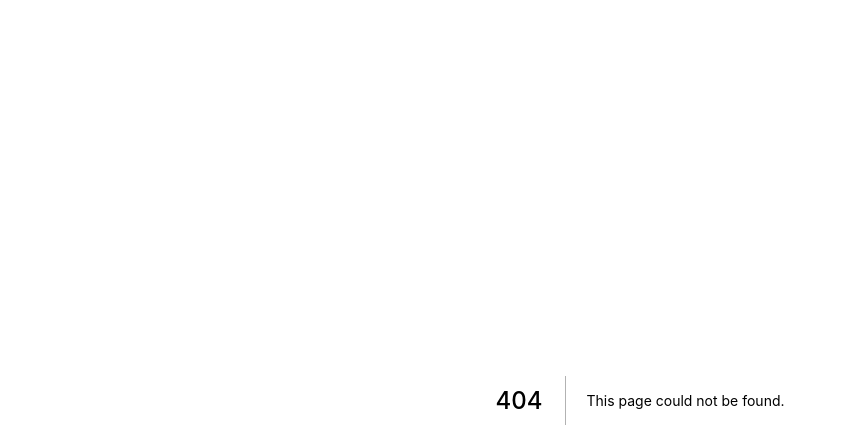
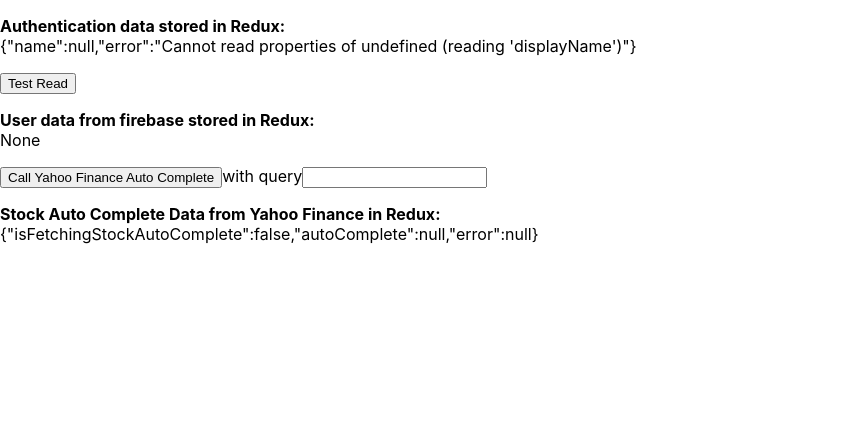
Before and after one commit to stsun1026/financial-tracker, a Next.js app: page /test-services in a window 1280 px wide. Before the commit this address had no page. Shown: the top 448 px of the page, without its empty margins (0-847 px from the left). Built offline with nearby package versions, Linux system fonts and the light colour scheme; no server answers; sample sign-in values are in the browser's storage.

Commit message:
Add test page

```diff
--- /dev/null
+++ b/pages/test-services.js
@@ -0,0 +1,67 @@
+import { useSelector } from 'react-redux';
+import { useEffect, useState } from 'react';
+import LoginVerifier from '../components/login-verifier/login-verifier';
+import databaseService from '../services/database/database-service';
+import refBuilder from '../services/database/ref-builder/ref-builder';
+import apiService from '../services/api/api-service';
+
+const TestServices = () => {
+  const noInfoMessage = "None";
+
+  const [autoCompleteInputText, setAutoCompleteInputText] = useState('');
+
+  const user = useSelector(state => state.login.userData)
+  const userDataFromFirebase = useSelector(state => state.fetchUserData)
+  const autoCompleteData = useSelector(state => state.fetchStockAutoComplete);
+
+  const displayJson = (jsonObj) => jsonObj ? JSON.stringify(jsonObj) : noInfoMessage;
+
+  const readUserData = () => {
+    databaseService
+      .withRef(refBuilder
+        .user(user.id)
+        .build())
+      .getValue();
+  }
+
+  const getStockAutoCompleteFromInput = () => {
+    apiService
+      .yahooFinance()
+      .fetchStockAutoComplete(autoCompleteInputText);
+  }
+
+  const handleAutoCompleteInputChange = (event) => {
+    setAutoCompleteInputText(event.target.value);
+  }
+
+  return (
+    <LoginVerifier MUST_BE_LOGGED_IN_OTHERWISE_REDIRECT>
+      <div>
+        <p>
+          <b>Authentication data stored in Redux:</b><br/>
+          {displayJson(user)}
+        </p>
+      </div>
+      <div>
+        <button onClick={readUserData}>Test Read</button>
+        <p>
+          <b>User data from firebase stored in Redux:</b><br/>
+          {displayJson(userDataFromFirebase.user)}
+        </p>
+      </div>
+      <div>
+        <button onClick={getStockAutoCompleteFromInput}>
+          Call Yahoo Finance Auto Complete
+        </button>
+        with query
+        <input onChange={handleAutoCompleteInputChange}/>
+        <p>
+          <b>Stock Auto Complete Data from Yahoo Finance in Redux:</b><br/>
+          {displayJson(autoCompleteData)}
+        </p>
+      </div>
+    </LoginVerifier>
+  );
+}
+
+export default TestServices;
```
